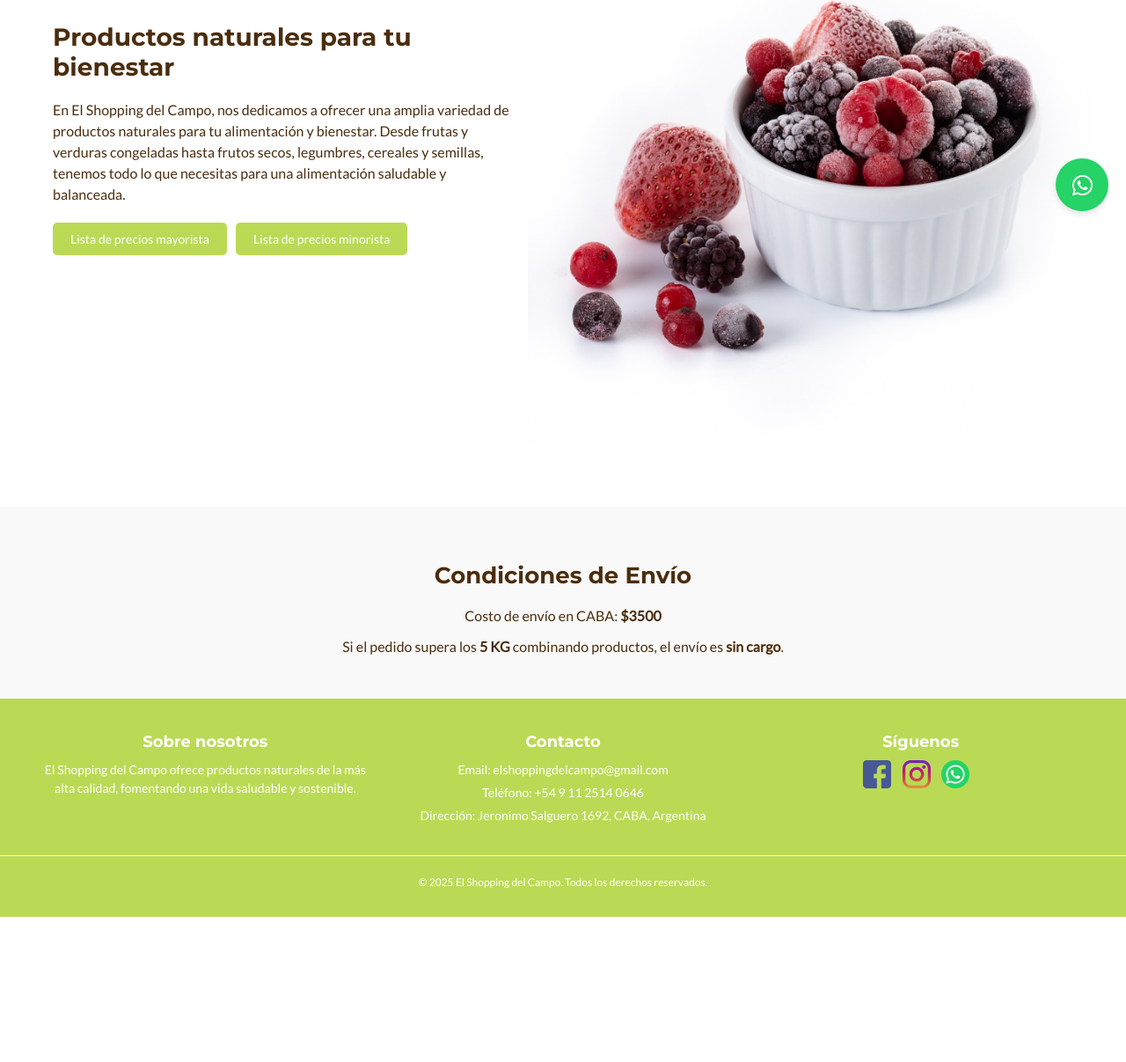
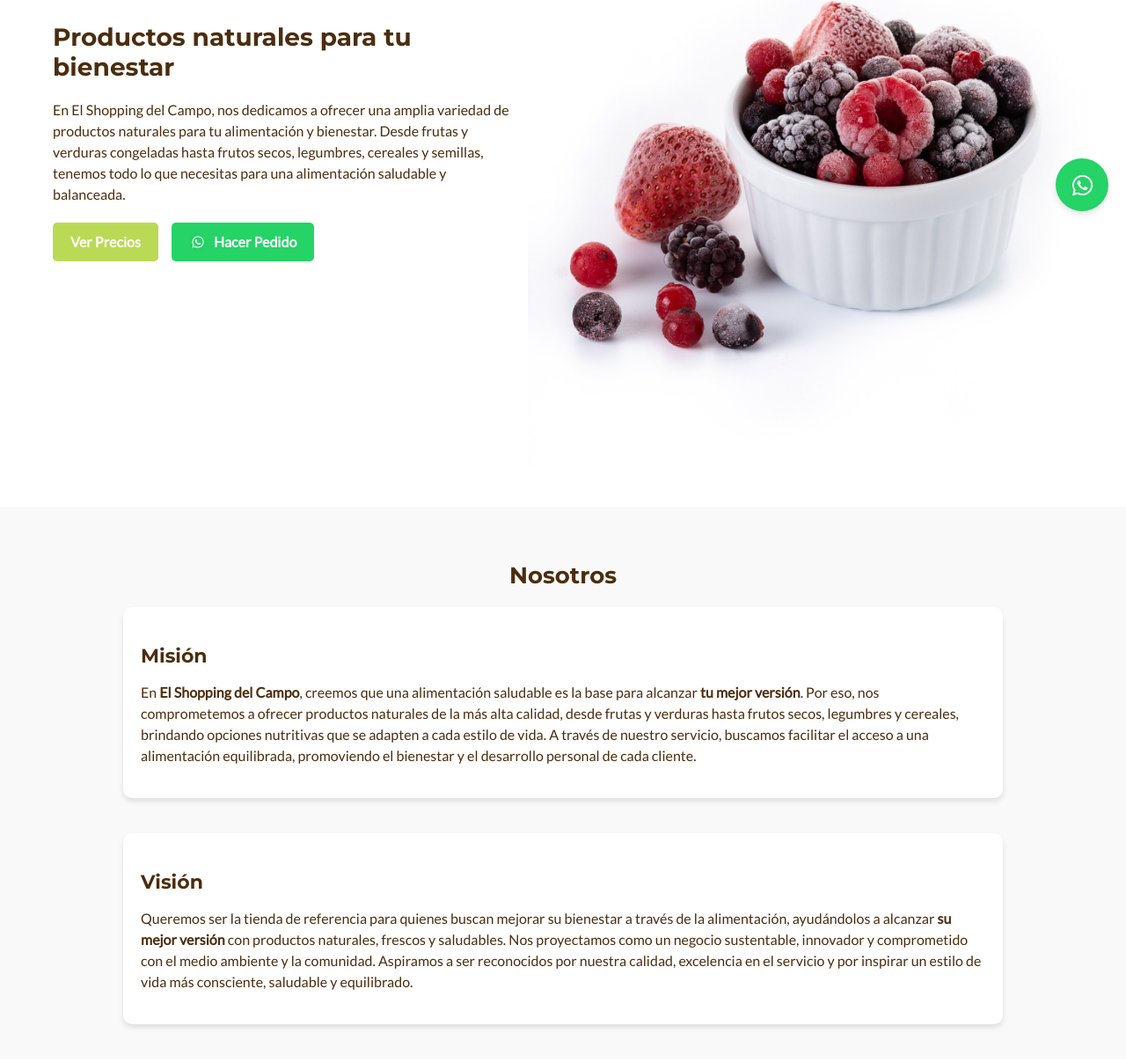
Before and after one commit to matinasif/shoppingdelcampo, a plain HTML site: page index.html in a window 1280 px wide. Shown: the part 540-1747 px from the top of the page at 88% size. Before the commit the page ends 1582 px from the top, so only its background shows below. Drawn offline with Linux system fonts and the light colour scheme.

Commit message:
nueva seccion nosotros y cambio de botones del main section

```diff
--- a/index.html
+++ b/index.html
@@ -50,9 +50,12 @@
                 <h1>Productos naturales para tu bienestar</h1>
                 <p>En El Shopping del Campo, nos dedicamos a ofrecer una amplia variedad de productos naturales para tu alimentación y bienestar. Desde frutas y verduras congeladas hasta frutos secos, legumbres, cereales y semillas, tenemos todo lo que necesitas para una alimentación saludable y balanceada.</p>
                 <div class="buttons">
-                    <a href="./ListaMayorista.pdf" target="_blank"><button>Lista de precios mayorista</button></a>
-                    <a href="./ListaMinorista.pdf" target="_blank"><button>Lista de precios minorista</button></a>
+                    <a href="https://docs.google.com/spreadsheets/d/1tZzQ-pL0YqpmfWJqIE1ltRT-vEjtKYhJqNzNB22CxYE/edit?usp=drivesdk" class="btn btn-precios">Ver Precios</a>
+                    <a href="https://wa.me/5491125140646" class="btn btn-whatsapp">
+                        <img src="./wp.png" alt="WhatsApp"> Hacer Pedido
+                    </a>
                 </div>
+
             </div>
             <div class="image-content">
                 <img src="frojos.jpeg" alt="Productos naturales">
@@ -63,6 +66,20 @@
         </a>
 
     </main>
+    <section id="nosotros" class="nosotros-section">
+        <h2>Nosotros</h2>
+        <div class="nosotros-content">
+            <div class="mision">
+                <h3>Misión</h3>
+                <p>En <strong>El Shopping del Campo</strong>, creemos que una alimentación saludable es la base para alcanzar <strong>tu mejor versión</strong>. Por eso, nos comprometemos a ofrecer productos naturales de la más alta calidad, desde frutas y verduras hasta frutos secos, legumbres y cereales, brindando opciones nutritivas que se adapten a cada estilo de vida. A través de nuestro servicio, buscamos facilitar el acceso a una alimentación equilibrada, promoviendo el bienestar y el desarrollo personal de cada cliente.</p>
+            </div>
+            <div class="vision">
+                <h3>Visión</h3>
+                <p>Queremos ser la tienda de referencia para quienes buscan mejorar su bienestar a través de la alimentación, ayudándolos a alcanzar <strong>su mejor versión</strong> con productos naturales, frescos y saludables. Nos proyectamos como un negocio sustentable, innovador y comprometido con el medio ambiente y la comunidad. Aspiramos a ser reconocidos por nuestra calidad, excelencia en el servicio y por inspirar un estilo de vida más consciente, saludable y equilibrado.</p>
+            </div>
+        </div>
+    </section>
+
     <section id="envios" class="envios-section">
         <h2>Condiciones de Envío</h2>
         <p>Costo de envío en CABA: <strong>$3500</strong></p>
--- a/styles.css
+++ b/styles.css
@@ -80,25 +80,45 @@ nav ul li a {
     margin-bottom: 20px;
 }
 
+/* Botones */
 .buttons {
     display: flex;
-    gap: 10px;
+    gap: 15px; /* Espaciado entre botones */
+    margin-top: 20px;
 }
 
-.buttons button {
+.btn {
+    display: flex;
+    align-items: center;
+    justify-content: center;
     background-color: #BADA55;
     color: #FFFFFF;
-    border: none;
-    padding: 10px 20px;
-    font-size: 14px;
-    cursor: pointer;
+    text-decoration: none;
+    padding: 12px 20px;
+    font-size: 16px;
+    font-family: 'Lato', sans-serif;
+    font-weight: bold;
     border-radius: 5px;
-    font-family: 'Lato', sans-serif;
+    transition: background 0.3s ease;
 }
 
-.buttons button:hover {
+.btn:hover {
     background-color: #A8C744;
 }
+
+/* Estilos específicos para el botón de WhatsApp */
+.btn-whatsapp {
+    background-color: #25D366; /* Color oficial de WhatsApp */
+    display: flex;
+    align-items: center;
+    gap: 8px; /* Espaciado entre icono y texto */
+}
+
+.btn-whatsapp img {
+    width: 20px;
+    height: 20px;
+}
+
 
 .image-content {
     flex: 1 1 50%;
@@ -208,3 +228,50 @@ footer {
     border-top: 1px solid #FFFFFF;
     padding-top: 10px;
 }
+
+/* Sección Nosotros */
+.nosotros-section {
+    background-color: #F9F9F9;
+    padding: 40px 20px;
+    text-align: center;
+    margin-top: 20px;
+}
+
+.nosotros-section h2 {
+    font-family: 'Montserrat', sans-serif;
+    font-size: 26px;
+    color: #4B2D0E;
+    margin-bottom: 20px;
+}
+
+.nosotros-content {
+    display: flex;
+    flex-wrap: wrap;
+    justify-content: center;
+    gap: 40px;
+    max-width: 1000px;
+    margin: 0 auto;
+}
+
+.mision, .vision {
+    flex: 1 1 45%;
+    background: white;
+    padding: 20px;
+    border-radius: 10px;
+    box-shadow: 0px 4px 6px rgba(0, 0, 0, 0.1);
+    text-align: left;
+}
+
+.mision h3, .vision h3 {
+    font-family: 'Montserrat', sans-serif;
+    font-size: 22px;
+    color: #4B2D0E;
+    margin-bottom: 10px;
+}
+
+.mision p, .vision p {
+    font-family: 'Lato', sans-serif;
+    font-size: 16px;
+    line-height: 1.5;
+    color: #4B2D0E;
+}
```
